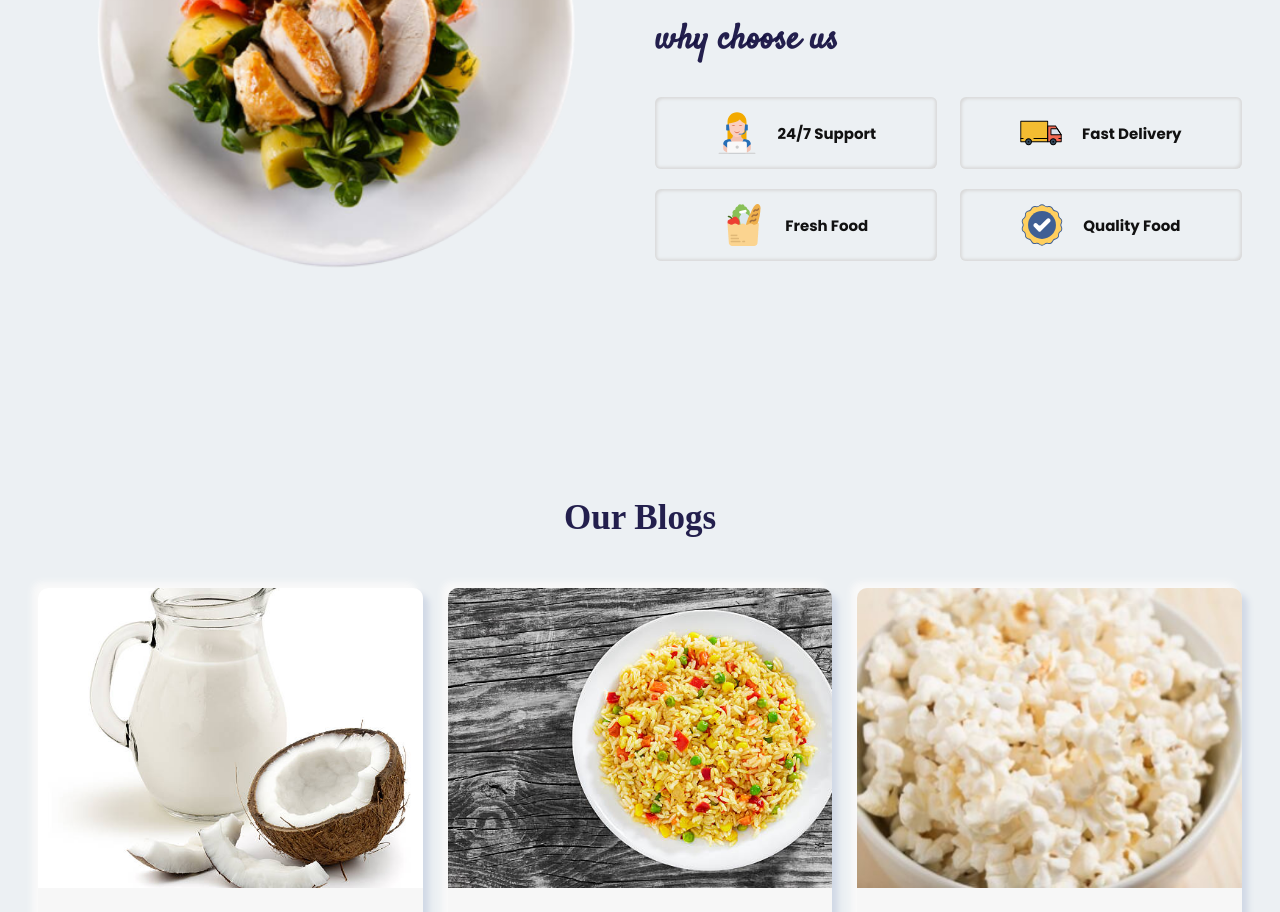
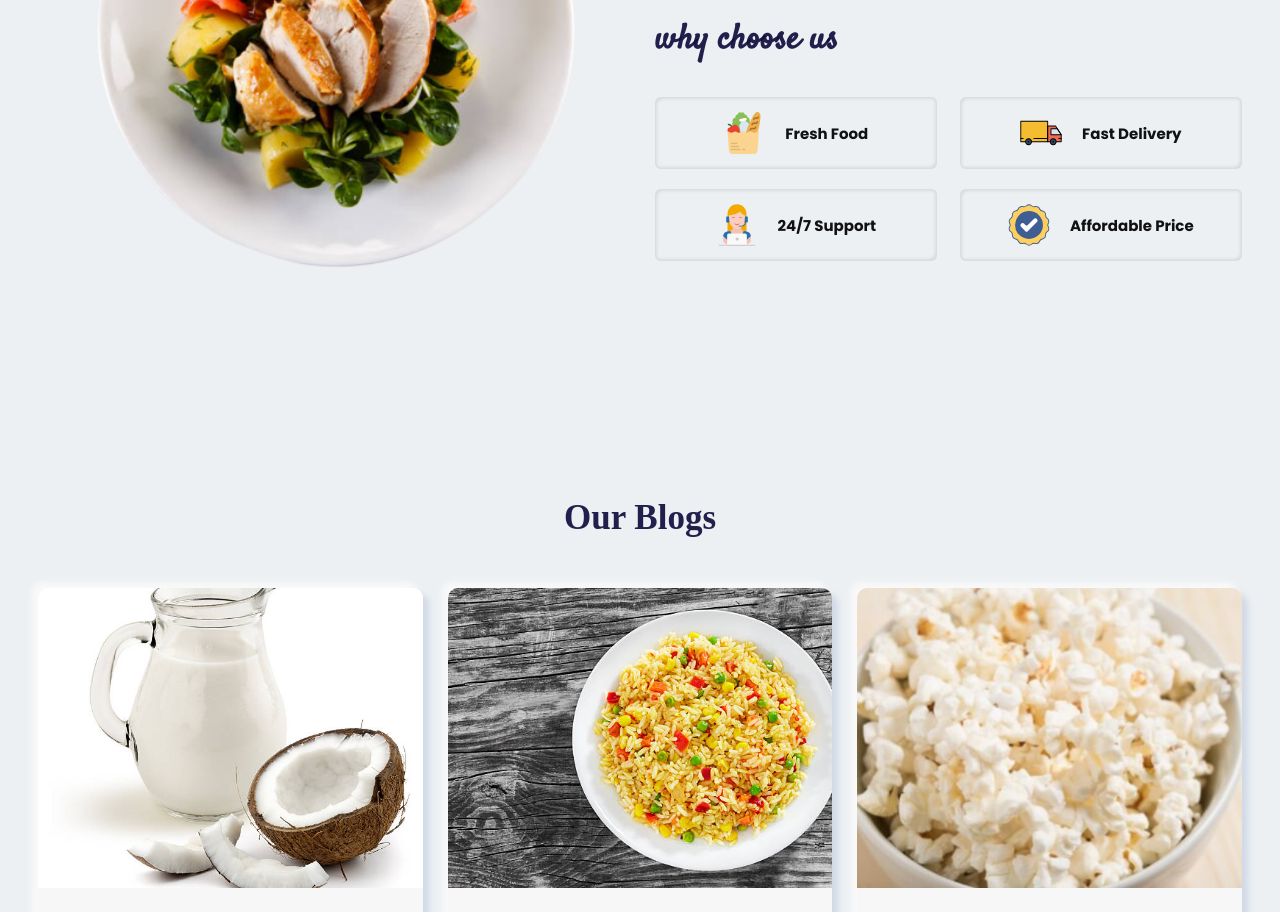
Before and after one commit to pdev6373/Foodcrib, a React (Create React App) app: page / in a window 1280 px wide. Shown: the part 3380-4292 px from the top of the page. Built offline with nearby package versions, Linux system fonts and the light colour scheme.

Commit message:
modified about section

```diff
--- a/src/components/About/About.js
+++ b/src/components/About/About.js
@@ -4,16 +4,16 @@ import { AboutServices } from "./AboutServices";
 import { Button } from "../Button";
 
 import aboutImg from "../../img/grilled-chicken-breast-and-vegetables.png";
-import img1 from "../../img/chat-support.svg";
+import img1 from "../../img/food.png";
 import img2 from "../../img/delivery-truck.svg";
-import img3 from "../../img/food.png";
+import img3 from "../../img/chat-support.svg";
 import img4 from "../../img/warranty.svg";
 
 export const About = () => {
   const services = [
     {
       img: img1,
-      text: "24/7 Support",
+      text: "Fresh Food",
     },
     {
       img: img2,
@@ -21,11 +21,11 @@ export const About = () => {
     },
     {
       img: img3,
-      text: "Fresh Food",
+      text: "24/7 Support",
     },
     {
       img: img4,
-      text: "Quality Food",
+      text: "Affordable Price",
     },
   ];
 
```
